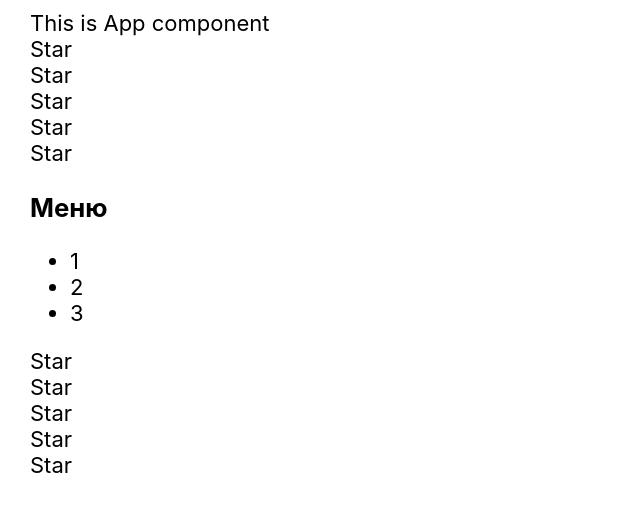
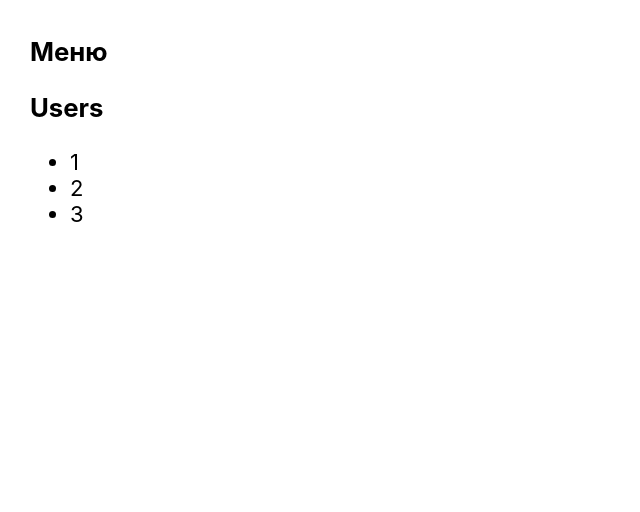
Before and after one commit to alleksandr93/Kabzda, a React (Create React App) app: page / in a window 1280 px wide. Shown: the top 512 px of the page, without its empty margins (0-640 px from the left). Built offline with nearby package versions, Linux system fonts and the light colour scheme.

Commit message:
PropsType learned

```diff
--- a/src/App.tsx
+++ b/src/App.tsx
@@ -1,64 +1,35 @@
 import React from 'react';
-import logo from './logo.svg';
 import './App.css';
+import {Accordion} from "./components/Accordion/Accordion";
+import {Rating} from "./components/Rating/Rating";
+
+type PageTitleProps = {
+    title: string
+}
+
+function sum(a: number, b: number) {
+    return a + b
+}
+
+console.log(sum(52, 45))
 
 function App() {
     console.log("App Rendering")
     return (
         <div className="App">
-
-            <AppTitle/>
-            <Rating/>
-            <Accordion/>
-            <Rating/>
+            {/*<PageTitle title={"This is App component"}/>*/}
+            {/*<Rating value={2}/>*/}
+            <Accordion title={"Меню"} collapsed={true}/>
+            <Accordion title={"Users"} collapsed={false}/>
+            {/*<Rating value={4}/>*/}
         </div>
     );
 }
 
-function AppTitle() {
+function PageTitle(props: PageTitleProps) {
     console.log("AppTitle rendering")
-    return <>This is App component</>
+    return <h1>{props.title}</h1>
 }
 
-function Rating() {
-    console.log("Rating redered")
-    debugger
-    return (
-        <>
-            <Star/>
-            <Star/>
-            <Star/>
-            <Star/>
-            <Star/>
-        </>
-    )
-}
-
-function Star() {
-    console.log('Star rendered')
-    return <div>Star</div>
-}
-
-function Accordion() {
-    return <div>
-        <AccordionTitle/>
-        <AccordionBody/>
-    </div>
-}
-
-function AccordionBody() {
-    console.log("AccordionBody rendering")
-    return <ul>
-        <li>1</li>
-        <li>2</li>
-        <li>3</li>
-    </ul>
-
-}
-
-function AccordionTitle() {
-    console.log('AccordionTitle rendering')
-    return <h3>Меню</h3>
-}
 
 export default App;
--- /dev/null
+++ b/src/components/Accordion/Accordion.tsx
@@ -0,0 +1,38 @@
+import React from "react";
+
+type AccordionProps = {
+    title: string
+    collapsed: boolean
+}
+type AccordionTitleProps ={
+    title: string
+}
+
+export function Accordion(props: AccordionProps) {
+    if (props.collapsed) {
+        return <div>
+            <AccordionTitle title={props.title}/>
+        </div>
+    } else {
+        return <div>
+            <AccordionTitle title={props.title}/>
+            <AccordionBody/>
+        </div>
+    }
+
+
+}
+
+function AccordionBody() {
+    console.log("AccordionBody rendering")
+    return <ul>
+        <li>1</li>
+        <li>2</li>
+        <li>3</li>
+    </ul>
+}
+
+function AccordionTitle(props: AccordionTitleProps) {
+    console.log('AccordionTitle rendering')
+    return <h3>{props.title}</h3>
+}
--- /dev/null
+++ b/src/components/Rating/Rating.tsx
@@ -0,0 +1,34 @@
+import React from "react";
+
+type RatingProps = {
+    value: 0 | 1 | 2 | 3 | 4 | 5
+}
+type TypePropsStar = {
+    selected: boolean
+}
+
+export function Rating(props: RatingProps) {
+    console.log("Rating redered")
+    return (
+        <div>
+            <Star selected={props.value > 0}/>
+            <Star selected={props.value > 1}/>
+            <Star selected={props.value > 2}/>
+            <Star selected={props.value > 3}/>
+            <Star selected={props.value > 4}/>
+
+        </div>
+    )
+}
+
+function Star(props: TypePropsStar) {
+
+    console.log('Star rendered')
+    if (props.selected) {
+        return <span><b>Star </b></span>
+    } else {
+        return <span>Star </span>
+    }
+
+
+}
```
